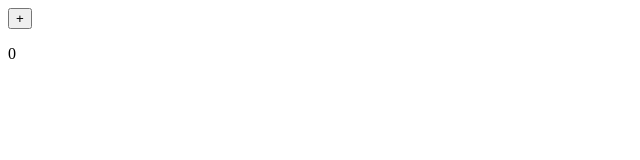
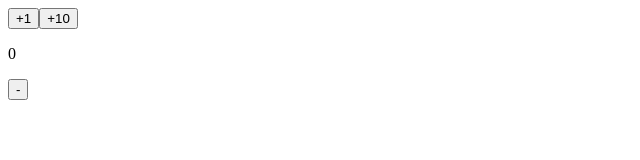
Before and after one commit to Amit-1998/DEV_PP_11, a React (Create React App) app in the folder Module3/redux-counter/: page / in a window 1280 px wide. Shown: the top 160 px of the page, without its empty margins (0-640 px from the left). Built offline with nearby package versions, Linux system fonts and the light colour scheme.

Commit message:
payload for increment

```diff
--- a/Module3/redux-counter/src/App.js
+++ b/Module3/redux-counter/src/App.js
@@ -2,7 +2,7 @@ import { useContext } from "react";
 import { useDispatch, useSelector } from "react-redux";
 
 // import the actions
-import { incrementCreator } from "./redux/actions"; // incrementCreator is an action
+import { decrementCrestor, incrementCreator } from "./redux/actions"; // incrementCreator is an action
 
 
 let App = () => {
@@ -28,9 +28,20 @@ let App = () => {
   return (
     <>
        <button onClick={() => {
-           dispatch(incrementCreator());
-       }}>+</button>
+           dispatch(incrementCreator(1));
+       }}>+1</button>
+
+       <button onClick={() => {
+            dispatch(incrementCreator(10));
+        }}>+10</button>
+
+
        <p>{state}</p>
+
+       <button onClick={() => {
+          dispatch(decrementCrestor());
+        }}>-</button>
+
     </>
   );
 }
--- a/Module3/redux-counter/src/redux/actions.js
+++ b/Module3/redux-counter/src/redux/actions.js
@@ -4,13 +4,19 @@
 
 // simple language = ham directly action mein object bna kr nhi rakhte hai, ham function bnate hai jo ki hame action ka object return krega
 
-export const incrementCreator = ()=>{ // ye vo function hai jo hame action object return krega
+export const incrementCreator = (value)=>{ // ye vo function hai jo hame action object return krega
 
     // action object has property i.e "type" which tells us ki ye action kis type ka hai
     // action ki type property se reducer ko pta vhalta hai ki krna kya hai
 
     return { // action-object
          type: "INCREMENT",
-
+         payload: value
      }
 }
+
+export const decrementCrestor = () => {
+    return {
+        type: "DECREMENT",
+    };
+}
--- a/Module3/redux-counter/src/redux/reducer.js
+++ b/Module3/redux-counter/src/redux/reducer.js
@@ -6,7 +6,11 @@ let reducer = (state = 0, action)=>{ // hame nhi pta par khi se iske paas action
 
     switch(action.type){
         case "INCREMENT":
-            return state + 1;
+            return state + action.payload;
+
+        case "DECREMENT":
+            return state - 1;
+
         default:
             return state;
     }
```
